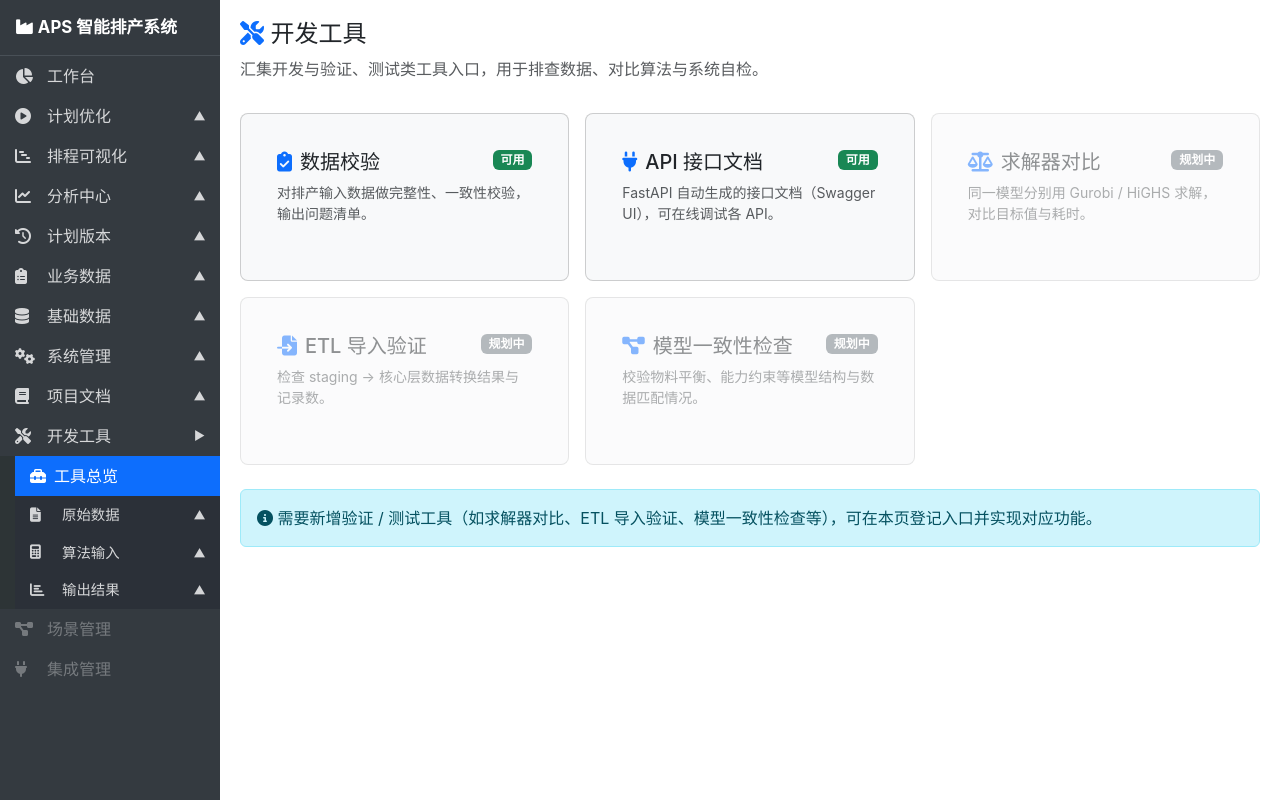
After one commit to duxiangyun/APS, a FastAPI app: page /tools in a window 1280 px wide. The commit adds this page. Run offline with FastAPI, Linux system fonts and the light colour scheme.

Commit message:
feat: 新增项目文档与开发工具菜单，重构侧边栏支持三级菜单
- 新增项目文档中心/docs: Markdown在线渲染(marked.js)+左侧目录导航+路径穿越防护
- 新增开发工具/tools: 工具总览, 含数据校验、API接口文档入口及规划项
- FastAPI自带Swagger文档由/docs迁移至/api-docs
- 原始数据/算法输入/输出结果三组菜单并入开发工具(三级折叠), URL保持不变
- 基础数据菜单组移至业务数据与系统管理之间
- 侧边栏模板支持三级菜单展开与当前项高亮联动

```diff
--- a/src/web/app/main.py
+++ b/src/web/app/main.py
@@ -5,13 +5,19 @@ from fastapi.responses import HTMLResponse, JSONResponse
 from fastapi.staticfiles import StaticFiles
 from fastapi.templating import Jinja2Templates
 
-from app.routers import api, pages, analysis
+from app.routers import api, pages, analysis, docs_tools
 
 BASE_DIR = Path(__file__).resolve().parent.parent
 TEMPLATE_DIR = BASE_DIR / "app" / "templates"
 STATIC_DIR = BASE_DIR / "app" / "static"
 
-app = FastAPI(title="APS 智能排产系统", version="0.1.0")
+app = FastAPI(
+    title="APS 智能排产系统",
+    version="0.1.0",
+    # /docs 让给“项目文档”，FastAPI 自带的接口文档迁移到 /api-docs、/api-redoc
+    docs_url="/api-docs",
+    redoc_url="/api-redoc",
+)
 app.mount("/static", StaticFiles(directory=str(STATIC_DIR)), name="static")
 
 app.include_router(pages.router)
@@ -24,6 +30,7 @@ app.include_router(api.dash_router)
 app.include_router(api.edit_router)
 app.include_router(api.params_router)
 app.include_router(analysis.router)
+app.include_router(docs_tools.router)
 
 
 @app.exception_handler(404)
--- /dev/null
+++ b/src/web/app/routers/docs_tools.py
@@ -0,0 +1,111 @@
+"""项目文档与开发工具页面路由。
+
+- /docs        文档中心：列出 docs/ 下所有 Markdown 文档
+- /docs/view   在线渲染指定 Markdown 文档（前端 marked.js 渲染 + 目录导航）
+- /tools       开发工具总览：汇集开发/验证/测试类工具入口
+"""
+import re
+from pathlib import Path
+
+from fastapi import APIRouter, Request
+from fastapi.responses import HTMLResponse
+from fastapi.templating import Jinja2Templates
+
+from app.constants import SIDEBAR_MENU
+
+router = APIRouter(tags=["docs_tools"])
+
+# 本文件位于 src/web/app/routers/，_BASE_DIR 指向 src/web
+_BASE_DIR = Path(__file__).resolve().parent.parent.parent
+# 项目根目录 = src/web 向上两级
+_PROJECT_ROOT = _BASE_DIR.parent.parent
+_DOCS_DIR = _PROJECT_ROOT / "docs"
+
+templates = Jinja2Templates(directory=str(_BASE_DIR / "app" / "templates"))
+templates.env.cache = None
+
+
+def _list_docs() -> list:
+    """扫描 docs 目录下的 .md 文件，提取标题（取第一个一级标题）。"""
+    docs = []
+    if _DOCS_DIR.exists():
+        for p in sorted(_DOCS_DIR.glob("*.md")):
+            text = p.read_text(encoding="utf-8", errors="ignore")
+            title = None
+            for line in text.splitlines():
+                m = re.match(r"^#\s+(.+?)\s*$", line.strip())
+                if m:
+                    title = m.group(1).strip()
+                    break
+            # 摘要：取第一段非标题、非空文本
+            summary = ""
+            for line in text.splitlines():
+                s = line.strip()
+                if s and not s.startswith("#") and not s.startswith("|") and not s.startswith("-"):
+                    summary = s[:80]
+                    break
+            docs.append({
+                "file": p.name,
+                "title": title or p.stem,
+                "summary": summary,
+                "size_kb": round(p.stat().st_size / 1024, 1),
+            })
+    return docs
+
+
+@router.get("/docs", response_class=HTMLResponse)
+async def docs_home(request: Request):
+    return templates.TemplateResponse(request, "docs/index.html", {
+        "request": request,
+        "docs": _list_docs(),
+        "active_page": "docs_home",
+        "sidebar_menu": SIDEBAR_MENU,
+        "page_title": "项目文档",
+        "page_icon": "fa-book",
+    })
+
+
+@router.get("/docs/view", response_class=HTMLResponse)
+async def docs_view(request: Request, file: str):
+    # 白名单校验：只允许 docs 目录下实际存在的 .md 文件，防止路径穿越
+    allowed = {d["file"] for d in _list_docs()}
+    if file not in allowed:
+        return HTMLResponse(status_code=404, content="<h1>404 - 文档不存在</h1>")
+    path = _DOCS_DIR / file
+    md_content = path.read_text(encoding="utf-8", errors="ignore")
+    title = next((d["title"] for d in _list_docs() if d["file"] == file), file)
+    return templates.TemplateResponse(request, "docs/view.html", {
+        "request": request,
+        "title": title,
+        "file": file,
+        "md_content": md_content,
+        "active_page": "docs_home",
+        "sidebar_menu": SIDEBAR_MENU,
+        "page_title": "项目文档",
+        "page_icon": "fa-book",
+    })
+
+
+@router.get("/tools", response_class=HTMLResponse)
+async def tools_home(request: Request):
+    # 已可用 / 规划中的工具入口；后续新增验证测试工具时在此登记
+    tools = [
+        {"name": "数据校验", "desc": "对排产输入数据做完整性、一致性校验，输出问题清单。",
+         "url": "/admin/validation", "icon": "fa-clipboard-check", "status": "available"},
+        {"name": "API 接口文档", "desc": "FastAPI 自动生成的接口文档（Swagger UI），可在线调试各 API。",
+         "url": "/api-docs", "icon": "fa-plug", "status": "available"},
+        {"name": "求解器对比", "desc": "同一模型分别用 Gurobi / HiGHS 求解，对比目标值与耗时。",
+         "url": "#", "icon": "fa-balance-scale", "status": "planned"},
+        {"name": "ETL 导入验证", "desc": "检查 staging → 核心层数据转换结果与记录数。",
+         "url": "#", "icon": "fa-file-import", "status": "planned"},
+        {"name": "模型一致性检查", "desc": "校验物料平衡、能力约束等模型结构与数据匹配情况。",
+         "url": "#", "icon": "fa-project-diagram", "status": "planned"},
+    ]
+    return templates.TemplateResponse(request, "tools/index.html", {
+        "request": request,
+        "tools": tools,
+        "active_page": "tools_home",
+        "sidebar_menu": SIDEBAR_MENU,
+        "page_title": "开发工具",
+        "page_icon": "fa-tools",
+    })
--- a/src/web/app/templates/base.html
+++ b/src/web/app/templates/base.html
@@ -33,6 +33,10 @@
         .sidebar .nav-item.collapsed .arrow { transform: rotate(-90deg); }
         .sidebar .sub-menu { background-color: #2d3436; padding-left: 15px; display: none; }
         .sidebar .sub-menu.show { display: block; }
+        /* 三级菜单：开发工具下的数据子分组 */
+        .sidebar .sub-group-toggle { background-color: #2b3038; font-size: 0.9rem; }
+        .sidebar .sub-menu.sub-sub-menu { background-color: #262b30; padding-left: 0; }
+        .sidebar .sub-sub-menu a { padding-left: 34px; font-size: 0.86rem; }
         .sidebar .nav-item.disabled { opacity: 0.4; pointer-events: none; }
         .sidebar .menu-label { margin-left: 8px; }
         .content-wrapper { margin-left: 220px; min-height: 100vh; }
@@ -62,17 +66,43 @@
         <div class="nav-title"><i class="fas fa-industry"></i> APS 智能排产系统</div>
         <nav>
             {% for menu in sidebar_menu %}
+                {# 收集该菜单下所有层级的 key，用于判断是否展开/高亮 #}
+                {% set leaf_keys = [menu.key] %}
+                {% for c in menu.get('children', []) %}
+                    {% set _ = leaf_keys.append(c.key) %}
+                    {% for g in c.get('children', []) %}
+                        {% set _ = leaf_keys.append(g.key) %}
+                    {% endfor %}
+                {% endfor %}
+                {% set menu_active = active_page in leaf_keys %}
                 {% if menu.children %}
-                <div class="nav-item {% if menu.enabled and active_page in menu.children | map(attribute='key') | list %} {% else %} collapsed {% endif %} {% if not menu.enabled %} disabled {% endif %}"
-                     onclick="{% if menu.enabled %}toggleSubMenu('{{ menu.key }}'){% endif %}">
+                <div class="nav-item {% if menu.enabled and menu_active %}{% else %}collapsed{% endif %} {% if not menu.enabled %}disabled{% endif %}"
+                     onclick="{% if menu.enabled %}toggleSubMenu('{{ menu.key }}', this){% endif %}">
                     <i class="fas {{ menu.icon }}"></i><span class="menu-label">{{ menu.label }}</span>
                     <span class="arrow">▶</span>
                 </div>
-                <div id="{{ menu.key }}" class="sub-menu {% if menu.enabled and active_page in menu.children | map(attribute='key') | list %}show{% endif %}">
+                <div id="{{ menu.key }}" class="sub-menu {% if menu.enabled and menu_active %}show{% endif %}">
                     {% for child in menu.children %}
-                    <a href="{{ child.url }}" {% if active_page == child.key %}class="active"{% endif %}>
-                        <i class="fas {{ child.icon }}"></i><span class="menu-label">{{ child.label }}</span>
-                    </a>
+                        {% if child.children %}
+                        {# 二级分组（内含三级链接）#}
+                        {% set sub_active = active_page in (child.children | map(attribute='key') | list) %}
+                        <div class="nav-item sub-group-toggle {% if sub_active %}{% else %}collapsed{% endif %}"
+                             onclick="toggleSubMenu('{{ menu.key }}__{{ child.key }}', this)">
+                            <i class="fas {{ child.icon }}"></i><span class="menu-label">{{ child.label }}</span>
+                            <span class="arrow">▶</span>
+                        </div>
+                        <div id="{{ menu.key }}__{{ child.key }}" class="sub-menu sub-sub-menu {% if sub_active %}show{% endif %}">
+                            {% for gc in child.children %}
+                            <a href="{{ gc.url }}" {% if active_page == gc.key %}class="active"{% endif %}>
+                                <i class="fas {{ gc.icon }}"></i><span class="menu-label">{{ gc.label }}</span>
+                            </a>
+                            {% endfor %}
+                        </div>
+                        {% else %}
+                        <a href="{{ child.url if child.url else '#' }}" {% if active_page == child.key %}class="active"{% endif %}>
+                            <i class="fas {{ child.icon }}"></i><span class="menu-label">{{ child.label }}</span>
+                        </a>
+                        {% endif %}
                     {% endfor %}
                 </div>
                 {% else %}
@@ -89,9 +119,11 @@
         </div>
     </div>
     <script>
-    function toggleSubMenu(id) {
-        document.getElementById(id).classList.toggle('show');
-        event.currentTarget.classList.toggle('collapsed');
+    function toggleSubMenu(id, el) {
+        const box = document.getElementById(id);
+        if (!box) return;
+        box.classList.toggle('show');
+        if (el) el.classList.toggle('collapsed');
     }
     </script>
     <script src="https://cdn.jsdelivr.net/npm/bootstrap@5.3.0/dist/js/bootstrap.bundle.min.js"></script>
--- /dev/null
+++ b/src/web/app/templates/tools/index.html
@@ -0,0 +1,34 @@
+{% extends "base.html" %}
+{% block content %}
+<h4><i class="fas fa-tools text-primary"></i> 开发工具</h4>
+<p class="text-muted">汇集开发与验证、测试类工具入口，用于排查数据、对比算法与系统自检。</p>
+<div class="row g-3 mt-1">
+    {% for t in tools %}
+    <div class="col-md-4">
+        {% if t.status == 'available' %}
+        <a href="{{ t.url }}" class="text-decoration-none">
+        {% endif %}
+            <div class="card h-100 metric-card {% if t.status != 'available' %}opacity-50{% endif %}">
+                <div class="card-body">
+                    <div class="d-flex justify-content-between align-items-start">
+                        <h5 class="card-title text-dark mb-2"><i class="fas {{ t.icon }} text-primary me-2"></i>{{ t.name }}</h5>
+                        {% if t.status == 'available' %}
+                        <span class="badge bg-success">可用</span>
+                        {% else %}
+                        <span class="badge bg-secondary">规划中</span>
+                        {% endif %}
+                    </div>
+                    <p class="card-text text-muted small mb-0">{{ t.desc }}</p>
+                </div>
+            </div>
+        {% if t.status == 'available' %}
+        </a>
+        {% endif %}
+    </div>
+    {% endfor %}
+</div>
+<div class="alert alert-info mt-4 mb-0">
+    <i class="fas fa-info-circle"></i>
+    需要新增验证 / 测试工具（如求解器对比、ETL 导入验证、模型一致性检查等），可在本页登记入口并实现对应功能。
+</div>
+{% endblock %}
```
Also changed, not shown: src/web/app/constants.py (+108 -93 lines), src/web/app/templates/docs/index.html (added, +27 -0 lines), src/web/app/templates/docs/view.html (added, +75 -0 lines).
